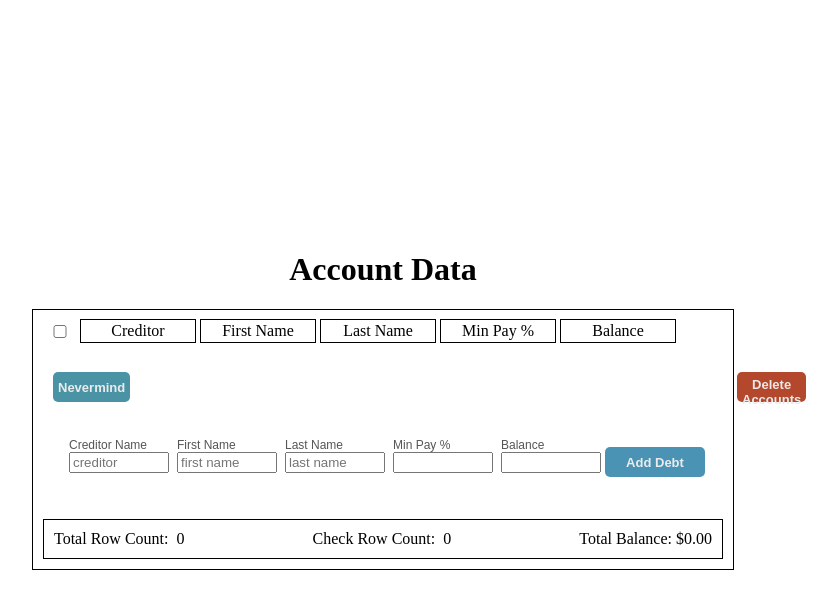
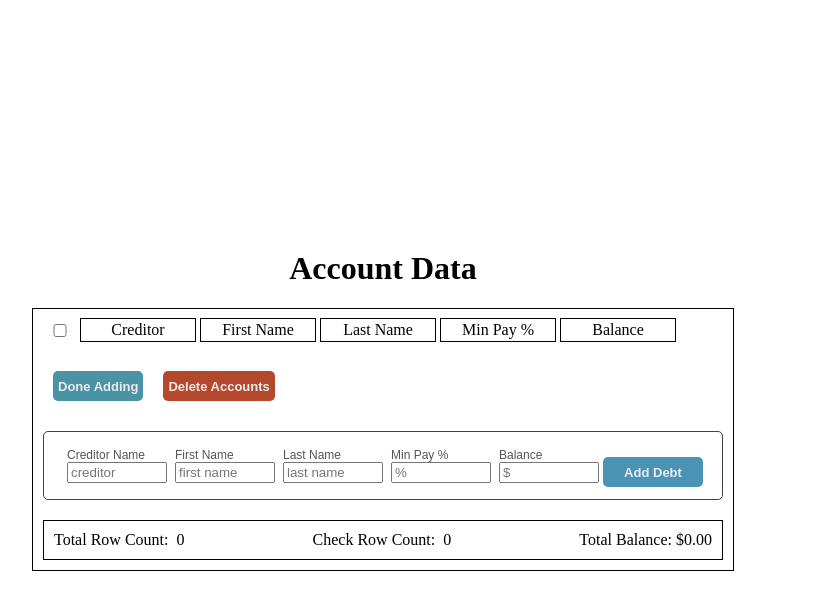
Before and after one commit to samuelberston/strategic-js-test, a React app: page / in a window 1280 px wide. Both pictures are taken after a click on the button "Add Debt". Shown: the top 610 px of the page, without its empty margins (257-1094 px from the left). Built offline with nearby package versions, Linux system fonts and the light colour scheme; no server answers.

Commit message:
delete account css

```diff
--- a/client/src/components/AddDebt.jsx
+++ b/client/src/components/AddDebt.jsx
@@ -40,11 +40,11 @@ class AddDebt extends React.Component {
           </label>
           <label htmlFor="%">
             Min Pay %
-            <input id="minPaymentPercentage" type="number" onChange={this.handleChange} required />
+            <input id="minPaymentPercentage" type="number" placeholder="%" onChange={this.handleChange} required />
           </label>
           <label htmlFor="balance">
             Balance
-            <input id="balance" type="number" onChange={this.handleChange} required />
+            <input id="balance" type="number" placeholder="$" onChange={this.handleChange} required />
           </label>
           <input id={css.submit} type="submit" value="Add Debt" />
         </form>
--- a/client/src/components/AddDebt.module.css
+++ b/client/src/components/AddDebt.module.css
@@ -3,6 +3,8 @@
   justify-content: center;
   margin: 10px;
   padding: 2px;
+  border: 1px solid rgb(66, 66, 66);
+  border-radius: 5px;
 }
 
 form {
--- a/client/src/components/App.jsx
+++ b/client/src/components/App.jsx
@@ -127,7 +127,6 @@ class App extends React.Component {
     }
     this.setState({
       accounts,
-      deleteMode: false,
     });
   }
 
@@ -192,38 +191,21 @@ class App extends React.Component {
           </div>
           <div id={css.buttonsContainer}>
             <div id="addDebtContainer">
-              {
-                !addDebtClicked
-                  ? (
               <button
                 type="button"
                 onClick={() => {
                   this.setState({
                     addDebtClicked: !addDebtClicked,
+                    deleteMode: false,
                   });
                 }}
               >
-                      Add Debt
+                {
+                  !addDebtClicked
+                    ? 'Add Debt'
+                    : 'Done Adding'
+                }
               </button>
-                  ) : (
-                    <button
-                      type="button"
-                      onClick={() => {
-                        this.setState({
-                          addDebtClicked: !addDebtClicked,
-                        });
-                      }}
-                    >
-                      Nevermind
-                    </button>
-                  )
-              }
-              {
-                addDebtClicked
-                  ? (
-                    <AddDebt addDebt={this.addDebt} />
-                  ) : ''
-              }
             </div>
             <div id="deleteDebtContainer">
               <button
@@ -232,13 +214,24 @@ class App extends React.Component {
                 onClick={() => {
                   this.setState({
                     deleteMode: !deleteMode,
+                    addDebtClicked: false,
                   });
                 }}
               >
-                Delete Accounts
+                {
+                  !deleteMode
+                    ? 'Delete Accounts'
+                    : 'Done Deleting'
+                }
               </button>
             </div>
           </div>
+          {
+            addDebtClicked
+              ? (
+                <AddDebt addDebt={this.addDebt} />
+              ) : ''
+          }
           <div id="totals" className={css.totals}>
             <div id="totalRows">
               Total Row Count:
```
Also changed, not shown: public/bundle.js. Lines whose indentation alone changed are shown as unchanged.
